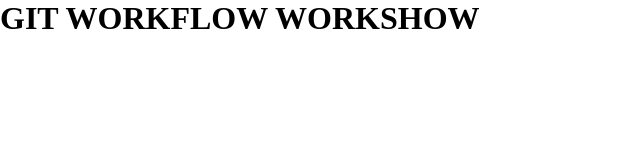
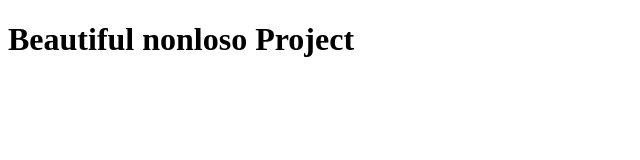
Before and after one commit to TiC-1/Week1-nonloso, a plain HTML site: page index.html in a window 1280 px wide. Shown: the whole page, without its empty margins (0-640 px from the left). Drawn offline with Linux system fonts and the light colour scheme.

Commit message:
created h1 header

```diff
--- a/index.html
+++ b/index.html
@@ -1,17 +1,33 @@
 <!DOCTYPE html>
-<html lang="en">
+<html>
 
-<head>
-    <meta charset="UTF-8">
-    <meta name="viewport" content="width=device-width, initial-scale=1.0">
-    <link rel="stylesheet" href="style.css">
-    <title>Git Workflow Workshop</title>
-</head>
+    <head>
 
-<body>
+    </head>
+    <body>
+        <h1 style='font-weight:bold;'>Beautiful nonloso Project</h1>
 
-    <h1 class="some-heading">GIT WORKFLOW WORKSHOW</h1>
+    </body>
+</html>
+<!--
 
-</body>
+    [[[[[[[[[[[[[[[      ]]]]]]]]]]]]]]]
+    [::::::::::::::      ::::::::::::::]
+    [::::::::::::::      ::::::::::::::]
+    [::::::[[[[[[[:      :]]]]]]]::::::]
+    [:::::[                      ]:::::]
+    [:::::[                      ]:::::]
+    [:::::[                      ]:::::]
+    [:::::[                      ]:::::]
+    [:::::[     CODE THE WEB     ]:::::]
+    [:::::[  http://brackets.io  ]:::::]
+    [:::::[                      ]:::::]
+    [:::::[                      ]:::::]
+    [:::::[                      ]:::::]
+    [:::::[                      ]:::::]
+    [::::::[[[[[[[:      :]]]]]]]::::::]
+    [::::::::::::::      ::::::::::::::]
+    [::::::::::::::      ::::::::::::::]
+    [[[[[[[[[[[[[[[      ]]]]]]]]]]]]]]]
 
-</html>
+-->
```
